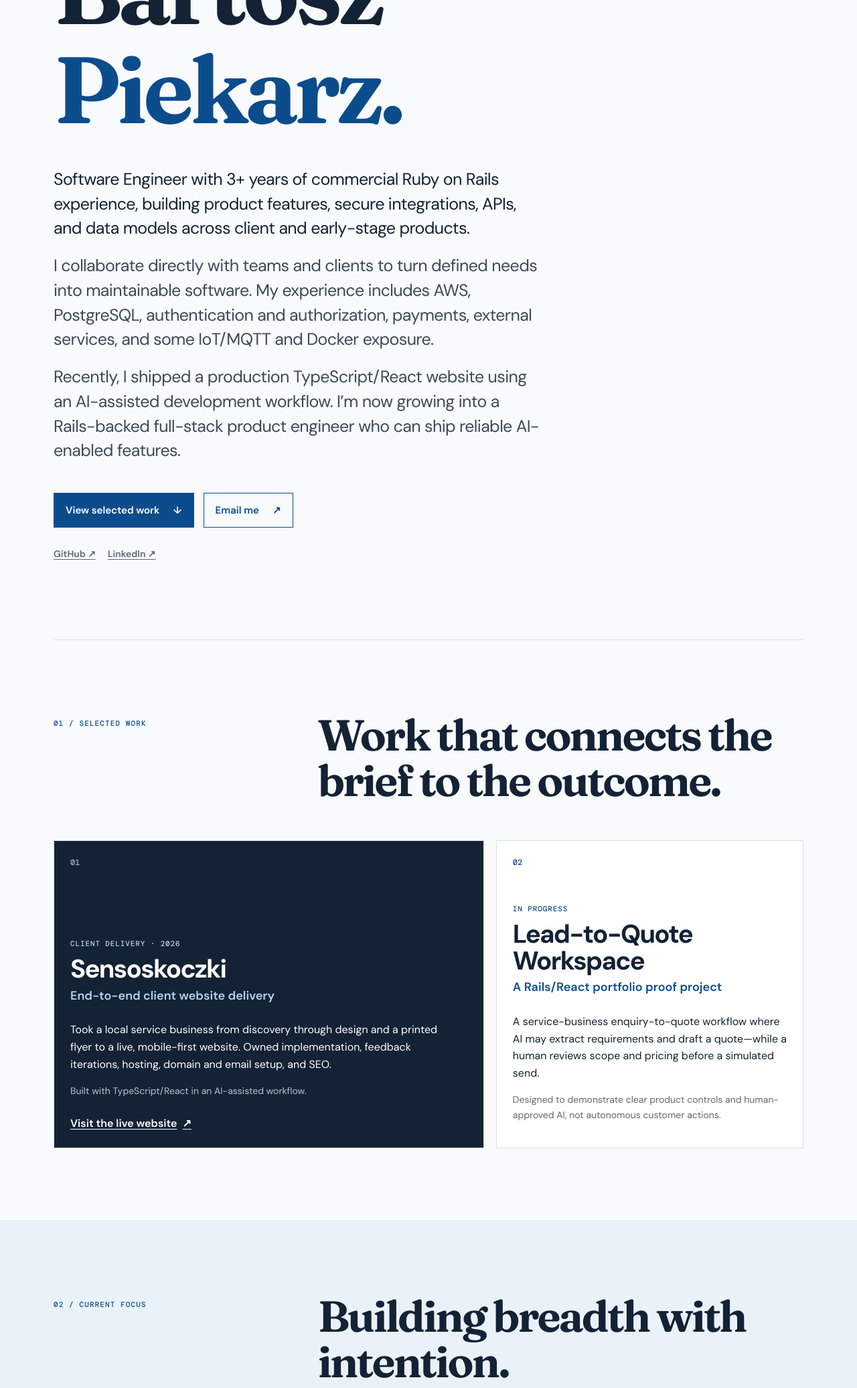
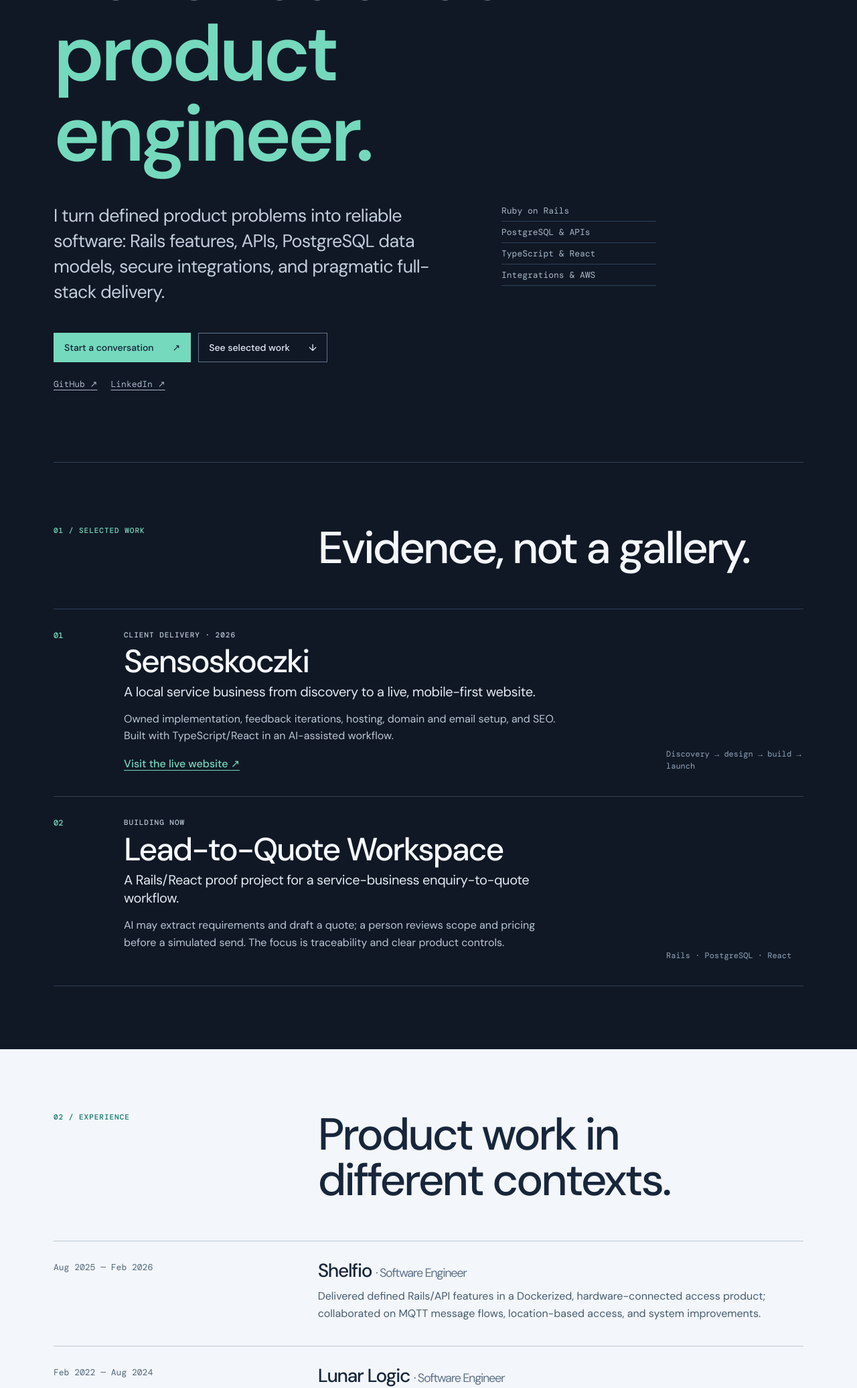
Before and after one commit to bakercodemaker/bakercodemaker.github.io, a plain HTML site: page index.html in a window 1280 px wide. Shown: the part 304-2377 px from the top of the page at 67% size. Drawn offline with nearby package versions, Linux system fonts and the light colour scheme.

Commit message:
Redesign portfolio for product engineering roles

```diff
--- a/index.html
+++ b/index.html
@@ -3,18 +3,19 @@
   <head>
     <meta charset="utf-8" />
     <meta name="viewport" content="width=device-width, initial-scale=1" />
-    <meta name="description" content="Rails, APIs, integrations, and pragmatic full-stack product delivery." />
-    <meta name="theme-color" content="#f8fafc" />
+    <meta name="description" content="Rails-backed Software Engineer building reliable product features, APIs, and integrations." />
+    <meta name="theme-color" content="#101825" />
     <title>Bartosz Piekarz - Software Engineer</title>
     <link rel="preconnect" href="https://fonts.googleapis.com" />
     <link rel="preconnect" href="https://fonts.gstatic.com" crossorigin />
-    <link href="https://fonts.googleapis.com/css2?family=DM+Mono:wght@400;500&family=DM+Sans:opsz,wght@9..40,400;9..40,500;9..40,600;9..40,700&family=Fraunces:opsz,wght@9..144,600;9..144,650&display=swap" rel="stylesheet" />
+    <link href="https://fonts.googleapis.com/css2?family=DM+Mono:wght@400;500&family=DM+Sans:opsz,wght@9..40,400;9..40,500;9..40,600&display=swap" rel="stylesheet" />
     <link rel="stylesheet" href="styles.css" />
   </head>
   <body>
     <a class="skip-link" href="#main-content">Skip to content</a>
-    <header class="site-header wrap">
-      <a class="wordmark" href="#top" aria-label="Bartosz Piekarz, back to top">BP<span>.</span></a>
+
+    <header class="site-header shell">
+      <a class="brand" href="#top" aria-label="Bartosz Piekarz, back to top">BP <span>/ Software Engineer</span></a>
       <nav aria-label="Main navigation">
         <a href="#work">Work</a>
         <a href="#experience">Experience</a>
@@ -23,96 +24,83 @@
     </header>
 
     <main id="main-content">
-      <section class="hero wrap" id="top" aria-labelledby="hero-title">
-        <p class="eyebrow">Software Engineer · Kraków, Poland</p>
-        <h1 id="hero-title">Bartosz<br /><em>Piekarz.</em></h1>
-        <div class="hero-copy">
-          <p>Software Engineer with 3+ years of commercial Ruby on Rails experience, building product features, secure integrations, APIs, and data models across client and early-stage products.</p>
-          <p>I collaborate directly with teams and clients to turn defined needs into maintainable software. My experience includes AWS, PostgreSQL, authentication and authorization, payments, external services, and some IoT/MQTT and Docker exposure.</p>
-          <p>Recently, I shipped a production TypeScript/React website using an AI-assisted development workflow. I’m now growing into a Rails-backed full-stack product engineer who can ship reliable AI-enabled features.</p>
+      <section class="hero shell" id="top" aria-labelledby="hero-title">
+        <p class="label">Bartosz Piekarz · Kraków, Poland · Available now</p>
+        <h1 id="hero-title">Rails-backed<br /><span>product engineer.</span></h1>
+        <div class="hero-grid">
+          <p class="hero-summary">I turn defined product problems into reliable software: Rails features, APIs, PostgreSQL data models, secure integrations, and pragmatic full-stack delivery.</p>
+          <ul class="capabilities" aria-label="Core capabilities">
+            <li>Ruby on Rails</li>
+            <li>PostgreSQL &amp; APIs</li>
+            <li>TypeScript &amp; React</li>
+            <li>Integrations &amp; AWS</li>
+          </ul>
         </div>
         <div class="actions">
-          <a class="button button-primary" href="#work">View selected work <span aria-hidden="true">↓</span></a>
-          <a class="button button-quiet" href="mailto:bakercodemaker@gmail.com">Email me <span aria-hidden="true">↗</span></a>
+          <a class="button button-primary" href="mailto:bakercodemaker@gmail.com">Start a conversation <span aria-hidden="true">↗</span></a>
+          <a class="button" href="#work">See selected work <span aria-hidden="true">↓</span></a>
         </div>
-        <div class="hero-links" aria-label="Professional profiles">
+        <div class="profile-links" aria-label="Professional profiles">
           <a href="https://github.com/bakercodemaker" target="_blank" rel="noopener noreferrer">GitHub <span aria-hidden="true">↗</span></a>
           <a href="https://www.linkedin.com/in/bartosz-piekarz-112b83194/" target="_blank" rel="noopener noreferrer">LinkedIn <span aria-hidden="true">↗</span></a>
         </div>
       </section>
 
-      <section class="section wrap" id="work" aria-labelledby="work-title">
-        <div class="section-heading">
-          <p class="eyebrow">01 / Selected work</p>
-          <h2 id="work-title">Work that connects the brief to the outcome.</h2>
+      <section class="section shell" id="work" aria-labelledby="work-title">
+        <div class="section-intro">
+          <p class="label">01 / Selected work</p>
+          <h2 id="work-title">Evidence, not a gallery.</h2>
         </div>
-        <div class="work-grid">
-          <article class="work-card featured">
-            <div class="card-number">01</div>
-            <div class="card-content">
-              <p class="card-kicker">Client delivery · 2026</p>
+        <div class="work-list">
+          <article class="work-item">
+            <div class="work-index">01</div>
+            <div class="work-main">
+              <p class="label">Client delivery · 2026</p>
               <h3>Sensoskoczki</h3>
-              <p class="card-subtitle">End-to-end client website delivery</p>
-              <p>Took a local service business from discovery through design and a printed flyer to a live, mobile-first website. Owned implementation, feedback iterations, hosting, domain and email setup, and SEO.</p>
-              <p class="detail">Built with TypeScript/React in an AI-assisted workflow.</p>
-              <a class="text-link" href="https://sensoskoczki.pl/" target="_blank" rel="noopener noreferrer">Visit the live website <span aria-hidden="true">↗</span></a>
+              <p class="work-lead">A local service business from discovery to a live, mobile-first website.</p>
+              <p>Owned implementation, feedback iterations, hosting, domain and email setup, and SEO. Built with TypeScript/React in an AI-assisted workflow.</p>
+              <a class="inline-link" href="https://sensoskoczki.pl/" target="_blank" rel="noopener noreferrer">Visit the live website <span aria-hidden="true">↗</span></a>
             </div>
+            <p class="work-tag">Discovery → design → build → launch</p>
           </article>
-          <article class="work-card">
-            <div class="card-number">02</div>
-            <div class="card-content">
-              <p class="card-kicker">In progress</p>
+          <article class="work-item">
+            <div class="work-index">02</div>
+            <div class="work-main">
+              <p class="label">Building now</p>
               <h3>Lead-to-Quote Workspace</h3>
-              <p class="card-subtitle">A Rails/React portfolio proof project</p>
-              <p>A service-business enquiry-to-quote workflow where AI may extract requirements and draft a quote—while a human reviews scope and pricing before a simulated send.</p>
-              <p class="detail">Designed to demonstrate clear product controls and human-approved AI, not autonomous customer actions.</p>
+              <p class="work-lead">A Rails/React proof project for a service-business enquiry-to-quote workflow.</p>
+              <p>AI may extract requirements and draft a quote; a person reviews scope and pricing before a simulated send. The focus is traceability and clear product controls.</p>
             </div>
+            <p class="work-tag">Rails · PostgreSQL · React</p>
           </article>
         </div>
       </section>
 
-      <section class="section focus-section" aria-labelledby="focus-title">
-        <div class="wrap">
-          <div class="section-heading">
-            <p class="eyebrow">02 / Current focus</p>
-            <h2 id="focus-title">Building breadth with intention.</h2>
-          </div>
-          <ol class="focus-list">
-            <li><span>01</span><div><h3>Lead-to-Quote Workspace</h3><p>Building a Rails/React proof project for reviewed AI-assisted quotation.</p></div></li>
-            <li><span>02</span><div><h3>Full-stack product delivery</h3><p>Strengthening TypeScript/React alongside Rails, APIs, and PostgreSQL.</p></div></li>
-            <li><span>03</span><div><h3>Interview readiness</h3><p>Rehearsing product, API, and core coding-interview patterns.</p></div></li>
-          </ol>
-        </div>
-      </section>
-
-      <section class="section wrap" id="experience" aria-labelledby="experience-title">
-        <div class="section-heading">
-          <p class="eyebrow">03 / Experience</p>
-          <h2 id="experience-title">Product work across different contexts.</h2>
+      <section class="section shell" id="experience" aria-labelledby="experience-title">
+        <div class="section-intro">
+          <p class="label">02 / Experience</p>
+          <h2 id="experience-title">Product work in different contexts.</h2>
         </div>
         <div class="experience-list">
           <article class="experience-item">
-            <div class="experience-meta"><p>Aug 2025—Feb 2026</p><p>Software Engineer</p></div>
-            <div><h3>Shelfio</h3><p>Delivered defined Rails/API features in a Dockerized, hardware-connected access product; collaborated on MQTT message flows, location-based access, and system improvements.</p></div>
+            <div class="experience-date">Aug 2025 — Feb 2026</div>
+            <div><h3>Shelfio <span>· Software Engineer</span></h3><p>Delivered defined Rails/API features in a Dockerized, hardware-connected access product; collaborated on MQTT message flows, location-based access, and system improvements.</p></div>
           </article>
           <article class="experience-item">
-            <div class="experience-meta"><p>Feb 2022—Aug 2024</p><p>Software Engineer</p></div>
-            <div><h3>Lunar Logic</h3><p>Built Rails product features, CRUD workflows, APIs, PostgreSQL data models, and integrations including AWS, payments, and external services; worked directly with clients to refine requirements.</p></div>
+            <div class="experience-date">Feb 2022 — Aug 2024</div>
+            <div><h3>Lunar Logic <span>· Software Engineer</span></h3><p>Built Rails product features, CRUD workflows, APIs, PostgreSQL data models, and integrations including AWS, payments, and external services; worked directly with clients to refine requirements.</p></div>
           </article>
         </div>
       </section>
     </main>
 
-    <footer class="footer" id="contact">
-      <div class="wrap footer-content">
-        <p class="eyebrow">04 / Contact</p>
-        <h2>Let’s build something <em>reliable.</em></h2>
+    <footer id="contact">
+      <div class="shell footer-content">
+        <p class="label">03 / Contact</p>
+        <h2>Let’s build something<br /><span>reliable.</span></h2>
         <a class="email-link" href="mailto:bakercodemaker@gmail.com">bakercodemaker@gmail.com <span aria-hidden="true">↗</span></a>
-        <p class="availability">Based in Poland · Open to remote roles with meaningful CET overlap.</p>
-        <div class="footer-bottom">
-          <p>© <span id="year">2026</span> Bartosz Piekarz</p>
-          <div><a href="https://github.com/bakercodemaker" target="_blank" rel="noopener noreferrer">GitHub</a><a href="https://www.linkedin.com/in/bartosz-piekarz-112b83194/" target="_blank" rel="noopener noreferrer">LinkedIn</a></div>
-        </div>
+        <p class="availability">Based in Poland · Open to remote roles with meaningful CET overlap, plus Kraków/Katowice hybrid roles.</p>
+        <div class="footer-bottom"><p>© 2026 Bartosz Piekarz</p><div><a href="https://github.com/bakercodemaker" target="_blank" rel="noopener noreferrer">GitHub</a><a href="https://www.linkedin.com/in/bartosz-piekarz-112b83194/" target="_blank" rel="noopener noreferrer">LinkedIn</a></div></div>
       </div>
     </footer>
   </body>
--- a/styles.css
+++ b/styles.css
@@ -1,23 +1,26 @@
-:root { --ink:#132235; --muted:#5e6875; --paper:#f8fafc; --white:#fff; --line:#d9e1e9; --blue:#0b4c8c; --blue-dark:#083766; --soft:#eaf2f9; --sans:"DM Sans",Arial,sans-serif; --serif:"Fraunces",Georgia,serif; --mono:"DM Mono",monospace; }
+:root { --navy:#101825; --navy-2:#17243a; --ink:#dfe9f6; --muted:#a9b8ca; --line:#2d4159; --mint:#75d9bd; --paper:#f3f6fa; --paper-ink:#18263b; --sans:"DM Sans",Arial,sans-serif; --mono:"DM Mono",monospace; }
 * { box-sizing:border-box; }
 html { scroll-behavior:smooth; }
-body { margin:0; background:var(--paper); color:var(--ink); font-family:var(--sans); font-size:16px; line-height:1.6; }
-a { color:inherit; text-decoration-thickness:1px; text-underline-offset:3px; }
-a:focus-visible { outline:3px solid #f3b73d; outline-offset:4px; }
-.wrap { width:min(1120px, calc(100% - 40px)); margin:auto; }
-.skip-link { position:absolute; left:16px; top:-60px; background:var(--ink); color:white; padding:9px 13px; z-index:5; }.skip-link:focus { top:16px; }
-.site-header { min-height:92px; display:flex; align-items:center; justify-content:space-between; border-bottom:1px solid var(--line); }
-.wordmark { font-family:var(--serif); font-size:30px; font-weight:650; text-decoration:none; letter-spacing:-.06em; }.wordmark span { color:var(--blue); }
-nav { display:flex; gap:24px; font-size:14px; font-weight:600; } nav a { text-decoration:none; } nav a:hover { color:var(--blue); }
-.hero { padding:92px 0 116px; }.eyebrow { margin:0 0 18px; font:500 11px/1.3 var(--mono); text-transform:uppercase; letter-spacing:.1em; color:var(--blue); }
-h1,h2,h3,p { margin-top:0; } h1,h2,h3 { line-height:1.05; letter-spacing:-.045em; } h1,h2 { font-family:var(--serif); font-weight:650; } h1 { margin:0 0 42px; font-size:clamp(64px, 11vw, 142px); max-width:750px; } em { color:var(--blue); font-style:normal; }
-.hero-copy { max-width:730px; font-size:clamp(19px,2.1vw,25px); line-height:1.47; letter-spacing:-.025em; }.hero-copy p { margin-bottom:19px; }.hero-copy p:not(:first-child) { color:#3d4a58; }
-.actions { display:flex; gap:14px; flex-wrap:wrap; margin:44px 0 28px; }.button { display:inline-flex; gap:20px; align-items:center; border:1px solid var(--blue); padding:13px 17px; font-weight:600; font-size:15px; text-decoration:none; }.button-primary { background:var(--blue); color:white; }.button-primary:hover { background:var(--blue-dark); }.button-quiet { color:var(--blue); }.button-quiet:hover { background:var(--soft); }
-.hero-links { display:flex; gap:18px; font-size:14px; font-weight:600; }.hero-links a { color:var(--muted); }.hero-links a:hover { color:var(--blue); }
-.section { padding:108px 0; border-top:1px solid var(--line); }.section-heading { display:grid; grid-template-columns:1fr 2fr; column-gap:32px; margin-bottom:55px; }.section-heading .eyebrow { margin-top:9px; }.section-heading h2 { margin:0; font-size:clamp(38px,5.2vw,65px); max-width:760px; }
-.work-grid { display:grid; grid-template-columns:1.4fr 1fr; gap:18px; }.work-card { min-height:460px; padding:24px; background:var(--white); border:1px solid var(--line); display:flex; flex-direction:column; }.work-card.featured { background:var(--ink); color:white; }.card-number { color:var(--blue); font:500 12px var(--mono); }.featured .card-number { color:#8eb9e2; }.card-content { margin-top:auto; }.card-kicker { font:500 11px var(--mono); text-transform:uppercase; letter-spacing:.08em; color:var(--blue); }.featured .card-kicker { color:#b4d4f1; }.work-card h3 { font-size:clamp(31px,3vw,45px); margin-bottom:5px; }.card-subtitle { color:var(--blue); font-size:18px; font-weight:600; margin-bottom:24px; }.featured .card-subtitle { color:#b4d4f1; }.work-card p:not(.card-kicker):not(.card-subtitle) { max-width:550px; }.detail { color:var(--muted); font-size:14px; }.featured .detail { color:#b8c5d1; }.text-link { display:inline-flex; gap:8px; margin-top:10px; color:var(--blue); font-weight:600; }.featured .text-link { color:white; }
-.focus-section { background:var(--soft); }.focus-list { list-style:none; margin:0; padding:0; border-top:1px solid #bdcedd; }.focus-list li { display:grid; grid-template-columns:1fr 2fr; column-gap:32px; padding:25px 0; border-bottom:1px solid #bdcedd; }.focus-list li > span { font:500 11px var(--mono); color:var(--blue); padding-top:5px; }.focus-list h3 { margin:0 0 5px; font-size:23px; }.focus-list p { margin:0; color:#42505e; }
-.experience-list { border-top:1px solid var(--line); }.experience-item { display:grid; grid-template-columns:1fr 2fr; column-gap:32px; padding:33px 0 36px; border-bottom:1px solid var(--line); }.experience-meta { font-size:13px; color:var(--muted); }.experience-meta p { margin:0 0 3px; }.experience-item h3 { margin:0 0 12px; font:600 31px/1.1 var(--serif); }.experience-item div:last-child p { max-width:680px; margin:0; color:#43505d; }
-.footer { background:var(--ink); color:white; padding:95px 0 28px; }.footer .eyebrow { color:#a3caee; }.footer h2 { font-size:clamp(43px,6vw,77px); max-width:680px; margin-bottom:35px; }.footer h2 em { color:#a3caee; }.email-link { font-size:clamp(21px,3vw,31px); font-weight:600; text-decoration-color:#a3caee; }.availability { margin:47px 0 65px; color:#b8c5d1; }.footer-bottom { border-top:1px solid #415263; padding-top:20px; display:flex; justify-content:space-between; gap:20px; color:#b8c5d1; font-size:13px; }.footer-bottom p { margin:0; }.footer-bottom div { display:flex; gap:20px; }.footer-bottom a { color:white; }
-@media (max-width: 680px) { .wrap { width:min(100% - 32px, 1120px); }.site-header { min-height:72px; } nav { gap:15px; font-size:13px; }.hero { padding:68px 0 78px; } h1 { margin-bottom:31px; }.hero-copy { font-size:19px; }.actions { margin-top:35px; }.section { padding:75px 0; }.section-heading { display:block; margin-bottom:35px; }.section-heading .eyebrow { margin-bottom:13px; }.work-grid { grid-template-columns:1fr; }.work-card { min-height:390px; padding:21px; }.focus-list li,.experience-item { grid-template-columns:1fr; gap:16px; }.focus-list li > span { padding:0; }.experience-item { padding:26px 0 29px; }.footer { padding-top:72px; }.availability { margin:38px 0 52px; }.footer-bottom { display:block; }.footer-bottom div { margin-top:12px; } }
+body { margin:0; background:var(--navy); color:var(--ink); font-family:var(--sans); font-size:16px; line-height:1.6; }
+a { color:inherit; text-underline-offset:4px; }
+a:focus-visible { outline:3px solid #f5be54; outline-offset:5px; }
+.shell { width:min(1120px, calc(100% - 48px)); margin:auto; }
+.skip-link { position:absolute; top:-60px; left:16px; z-index:2; padding:8px 12px; background:var(--mint); color:var(--navy); }.skip-link:focus { top:16px; }
+.site-header { min-height:86px; display:flex; align-items:center; justify-content:space-between; border-bottom:1px solid var(--line); }
+.brand { color:#f7fbff; font:500 14px var(--mono); text-decoration:none; letter-spacing:-.03em; }.brand span { color:var(--muted); }
+nav { display:flex; gap:24px; font:400 13px var(--mono); } nav a { color:var(--muted); text-decoration:none; } nav a:hover { color:var(--mint); }
+.hero { padding:82px 0 108px; }
+.label { margin:0; color:var(--mint); font:500 11px/1.4 var(--mono); letter-spacing:.09em; text-transform:uppercase; }
+h1,h2,h3,p { margin-top:0; } h1,h2,h3 { letter-spacing:-.045em; line-height:1.02; }
+h1 { max-width:850px; margin:20px 0 43px; color:#f7fbff; font-size:clamp(54px, 9.2vw, 118px); font-weight:600; }.hero h1 span, footer h2 span { color:var(--mint); }
+.hero-grid { display:grid; grid-template-columns:minmax(0, 1.45fr) minmax(205px, .55fr); gap:60px; max-width:900px; }
+.hero-summary { margin:0; color:#c2cedc; font-size:clamp(20px,2.1vw,27px); line-height:1.42; letter-spacing:-.026em; }
+.capabilities { display:grid; align-content:start; gap:7px; margin:0; padding:3px 0 0; list-style:none; color:var(--muted); font:400 13px var(--mono); }.capabilities li { padding-bottom:7px; border-bottom:1px solid var(--line); }
+.actions { display:flex; flex-wrap:wrap; gap:11px; margin:42px 0 24px; }.button { display:inline-flex; align-items:center; gap:28px; padding:12px 15px; border:1px solid #60758f; color:#e4edf8; font:500 14px var(--sans); text-decoration:none; }.button:hover { border-color:var(--mint); color:var(--mint); }.button-primary { border-color:var(--mint); background:var(--mint); color:#102037; }.button-primary:hover { background:#a0ead3; color:#102037; }
+.profile-links { display:flex; gap:20px; font:400 13px var(--mono); }.profile-links a { color:var(--muted); }.profile-links a:hover { color:var(--mint); }
+.section { padding:94px 0; border-top:1px solid var(--line); }.section-intro { display:grid; grid-template-columns:1fr 2fr; gap:32px; margin-bottom:55px; }.section-intro h2 { max-width:650px; margin:0; color:#f4f8fd; font-size:clamp(38px,5.5vw,67px); font-weight:500; }
+.work-list { border-top:1px solid var(--line); }.work-item { display:grid; grid-template-columns:80px minmax(0,1fr) 205px; gap:25px; padding:31px 0 36px; border-bottom:1px solid var(--line); }.work-index { color:var(--mint); font:500 12px var(--mono); }.work-main h3 { margin:8px 0 7px; color:#f6f9fe; font-size:clamp(30px,3.8vw,48px); font-weight:500; }.work-main p { max-width:650px; color:#bac7d6; }.work-main .work-lead { margin-bottom:13px; color:#e2eaf3; font-size:20px; line-height:1.38; letter-spacing:-.02em; }.inline-link { color:var(--mint); font-weight:500; }.work-tag { align-self:end; margin:0; color:#91a5ba; font:400 12px/1.5 var(--mono); }
+#experience { background:var(--paper); color:var(--paper-ink); width:100%; padding-left:max(24px, calc((100% - 1120px) / 2)); padding-right:max(24px, calc((100% - 1120px) / 2)); }.section#experience { border-top:0; }.section#experience .section-intro { max-width:1120px; margin-left:auto; margin-right:auto; }.section#experience .label { color:#0e7568; }.section#experience h2 { color:var(--paper-ink); }.experience-list { max-width:1120px; margin:auto; border-top:1px solid #bdc9d6; }.experience-item { display:grid; grid-template-columns:1fr 2fr; gap:32px; padding:30px 0 35px; border-bottom:1px solid #bdc9d6; }.experience-date { color:#52657b; font:400 13px var(--mono); }.experience-item h3 { margin:0 0 11px; color:#17263b; font-size:28px; font-weight:500; }.experience-item h3 span { color:#61738a; font-size:18px; font-weight:400; }.experience-item p { max-width:690px; margin:0; color:#475b70; }
+footer { padding:92px 0 26px; background:var(--navy-2); }.footer-content h2 { margin:17px 0 34px; color:#f4f8fd; font-size:clamp(47px,6.5vw,80px); font-weight:500; }.email-link { color:var(--mint); font-size:clamp(21px,3vw,33px); font-weight:500; }.availability { max-width:580px; margin:45px 0 63px; color:#aab9cb; }.footer-bottom { display:flex; justify-content:space-between; gap:20px; padding-top:20px; border-top:1px solid #3b4e67; color:#aab9cb; font:400 12px var(--mono); }.footer-bottom p { margin:0; }.footer-bottom div { display:flex; gap:20px; }.footer-bottom a:hover { color:var(--mint); }
+@media (max-width:700px) { .shell { width:min(100% - 32px, 1120px); }.site-header { min-height:70px; }.brand span { display:none; } nav { gap:15px; }.hero { padding:62px 0 75px; }.hero-grid,.section-intro,.work-item,.experience-item { grid-template-columns:1fr; gap:18px; }.hero-grid { gap:28px; }.capabilities { grid-template-columns:repeat(2,1fr); gap:8px 16px; }.section { padding:70px 0; }.section-intro { margin-bottom:37px; }.work-item { padding:25px 0 29px; }.work-tag { align-self:auto; }.experience-item { gap:11px; }.footer-content { padding-top:0; }.footer-bottom { display:block; }.footer-bottom div { margin-top:10px; } }
 @media (prefers-reduced-motion: reduce) { html { scroll-behavior:auto; } }
```
